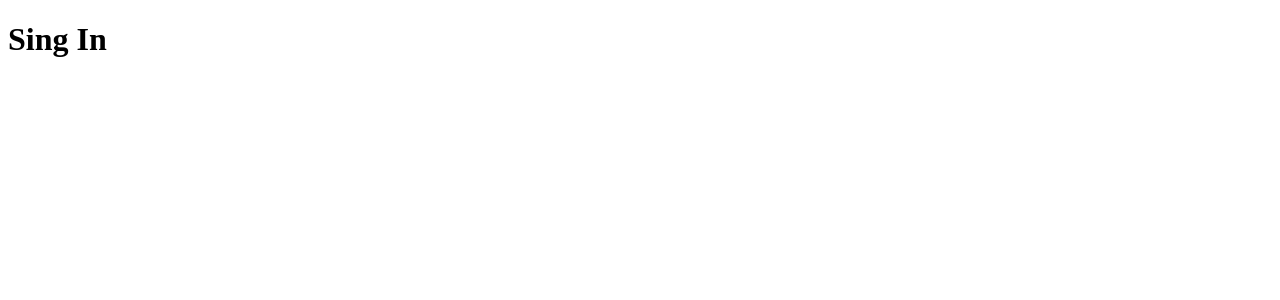
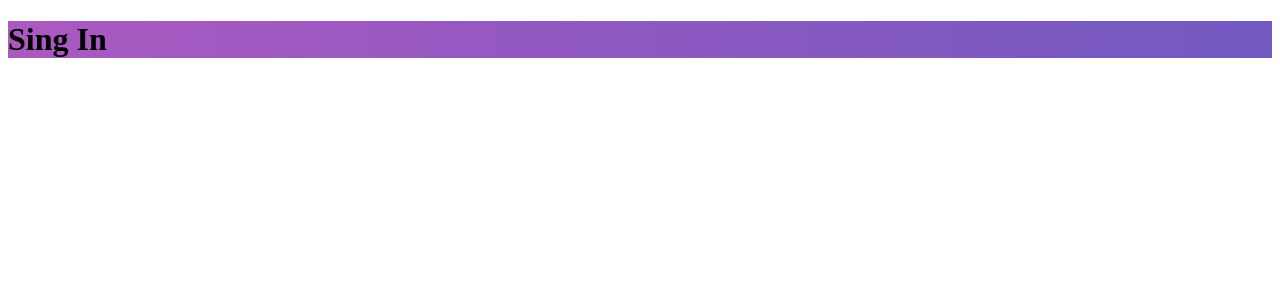
Before and after one commit to wellingtoncalixto/Gostack8.0-RocketSeat, a React (Create React App) app in the folder gobarber-front/: page / in a window 1280 px wide. Shown: the top 300 px of the page. Built offline with nearby package versions, Linux system fonts and the light colour scheme; the HTML template or start-up script is replaced by a standard one.

Commit message:
Estilos por pagina

```diff
--- a/gobarber-front/package.json
+++ b/gobarber-front/package.json
@@ -9,7 +9,8 @@
     "react-dom": "^16.10.2",
     "react-router-dom": "^5.1.2",
     "react-scripts": "3.2.0",
-    "reactotron-react-js": "^3.3.4"
+    "reactotron-react-js": "^3.3.4",
+    "styled-components": "^4.4.0"
   },
   "scripts": {
     "start": "react-scripts start",
--- /dev/null
+++ b/gobarber-front/src/pages/_layouts/auth/index.js
@@ -0,0 +1,12 @@
+import React from 'react';
+import PropTypes from 'prop-types';
+
+import { Wrapper } from './styles';
+
+export default function AuthLayout({ children }) {
+  return <Wrapper>{children}</Wrapper>;
+}
+
+AuthLayout.propTypes = {
+  children: PropTypes.element.isRequired,
+};
--- /dev/null
+++ b/gobarber-front/src/pages/_layouts/auth/styles.js
@@ -0,0 +1,6 @@
+import styled from 'styled-components';
+
+export const Wrapper = styled.div`
+  height: 100%;
+  background: linear-gradient(-90deg, #7159c1, #ab59c1);
+`;
--- /dev/null
+++ b/gobarber-front/src/pages/_layouts/default/index.js
@@ -0,0 +1,12 @@
+import React from 'react';
+import PropTypes from 'prop-types';
+
+import { Wrapper } from './styles';
+
+export default function DefaultLayout({ children }) {
+  return <Wrapper>{children}</Wrapper>;
+}
+
+DefaultLayout.propTypes = {
+  children: PropTypes.element.isRequired,
+};
--- /dev/null
+++ b/gobarber-front/src/pages/_layouts/default/styles.js
@@ -0,0 +1,6 @@
+import styled from 'styled-components';
+
+export const Wrapper = styled.div`
+  height: 100%;
+  background: #333;
+`;
--- a/gobarber-front/src/routes/Route.js
+++ b/gobarber-front/src/routes/Route.js
@@ -1,6 +1,9 @@
 import { Route, Redirect } from 'react-router-dom';
 import PropTypes from 'prop-types';
 import React from 'react';
+
+import AuthLayout from '../pages/_layouts/auth';
+import DefaultLayout from '../pages/_layouts/default';
 
 export default function RouteWrapper({
   component: Component,
@@ -17,7 +20,18 @@
     return <Redirect to="/dashboard" />;
   }
 
-  return <Route {...rest} component={Component} />;
+  const Layout = singned ? DefaultLayout : AuthLayout;
+
+  return (
+    <Route
+      {...rest}
+      render={props => (
+        <Layout>
+          <Component {...props} />
+        </Layout>
+      )}
+    />
+  );
 }
 
 RouteWrapper.propTypes = {
```
Also changed, not shown: 1 other file (tests, documents, lock files or other folders).
